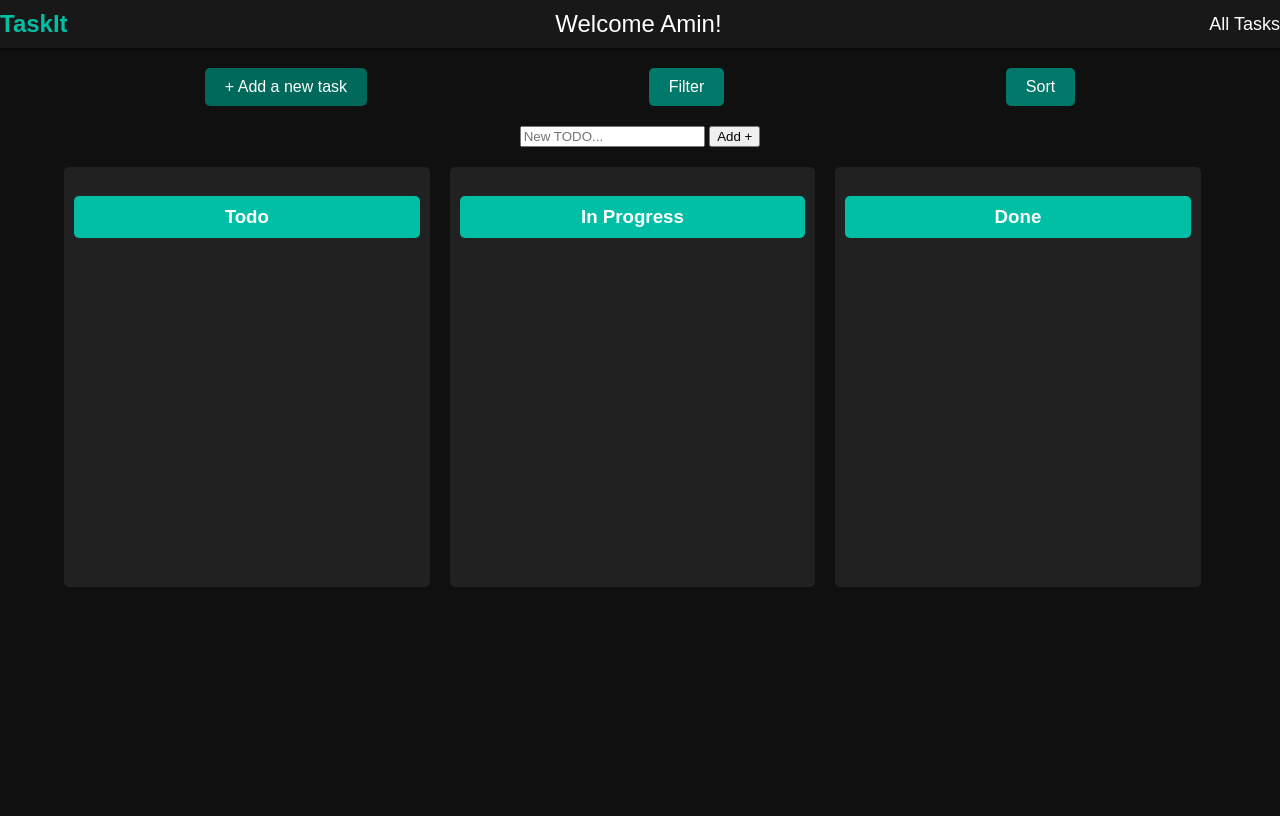
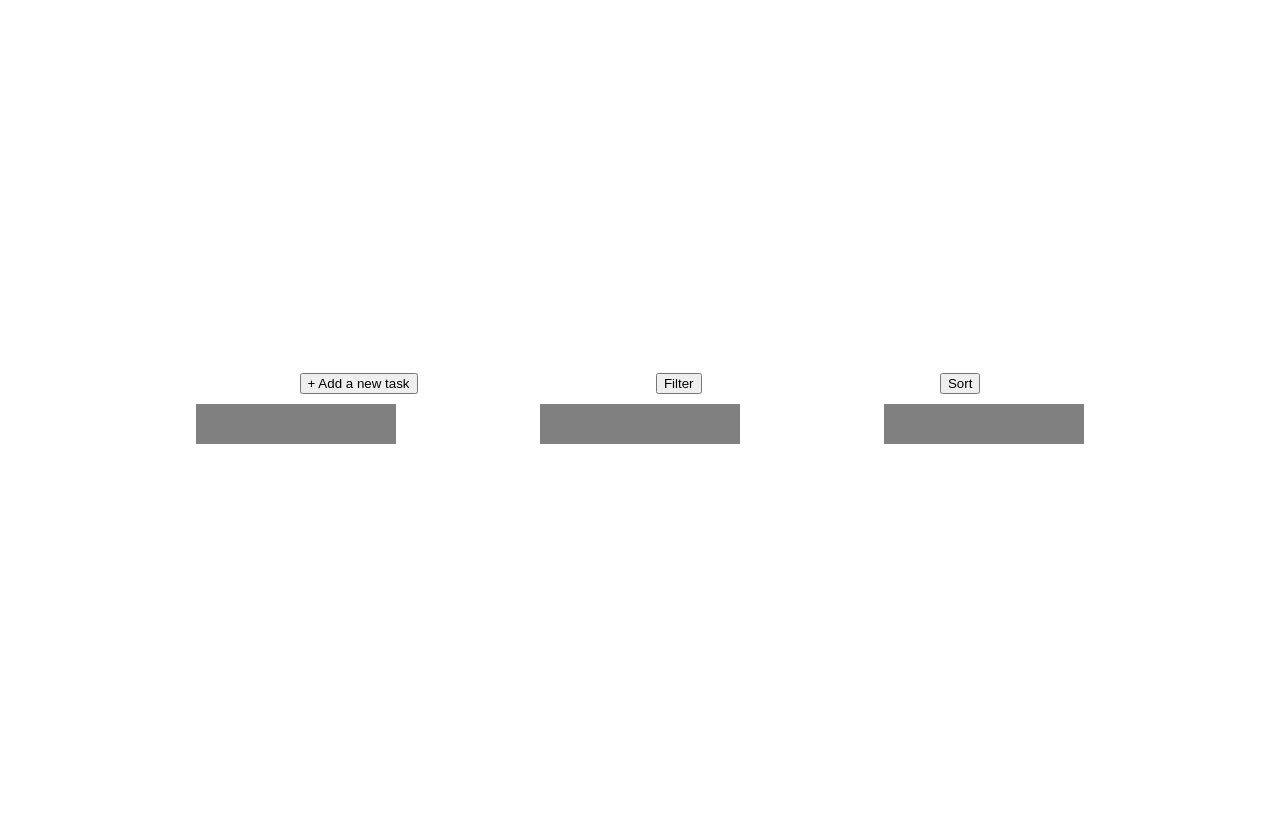
Before and after one commit to AminBihamta/TaskIt, a PHP site: page / in a window 1280 px wide. Before the commit the page ends 587 px from the top, so only its background shows below. Run offline with PHP 8.4, Linux system fonts and the light colour scheme.

Commit message:
Revert "kanban board"
This reverts commit 4523f4f4c7fc7cc9b4bff18f8f5e51e15b864c90.

```diff
--- a/drag.js
+++ /dev/null
@@ -1,41 +0,0 @@
-document.addEventListener("DOMContentLoaded", () => {
-    const draggables = document.querySelectorAll(".task");
-    const droppables = document.querySelectorAll(".swim-lane");
-
-    draggables.forEach((task) => {
-      task.addEventListener("dragstart", () => {
-        task.classList.add("is-dragging");
-      });
-      task.addEventListener("dragend", () => {
-        task.classList.remove("is-dragging");
-      });
-    });
-
-    droppables.forEach((zone) => {
-      zone.addEventListener("dragover", (e) => {
-        e.preventDefault();
-        const bottomTask = insertAboveTask(zone, e.clientY);
-        const curTask = document.querySelector(".is-dragging");
-        if (!bottomTask) {
-          zone.appendChild(curTask);
-        } else {
-          zone.insertBefore(curTask, bottomTask);
-        }
-      });
-    });
-
-    const insertAboveTask = (zone, mouseY) => {
-      const els = zone.querySelectorAll(".task:not(.is-dragging)");
-      let closestTask = null;
-      let closestOffset = Number.NEGATIVE_INFINITY;
-      els.forEach((task) => {
-        const { top } = task.getBoundingClientRect();
-        const offset = mouseY - top;
-        if (offset < 0 && offset > closestOffset) {
-          closestOffset = offset;
-          closestTask = task;
-        }
-      });
-      return closestTask;
-    };
-  });
--- a/homepage.css
+++ b/homepage.css
@@ -1,142 +1,40 @@
 body {
-  margin: 0;
-  padding: 0;
-  font-family: Arial, sans-serif;
-  background-color: #101010;
-  color: #ffffff;
+  height: 100vh;
   display: flex;
-  flex-direction: column;
+  justify-content: space-evenly;
   align-items: center;
 }
 
-header {
-  width: 100%;
-  padding: 10px 20px;
+.boxedDiv {
+  width: 90%;
   display: flex;
-  justify-content: space-between;
-  align-items: center;
-  background-color: #181818;
-  box-shadow: 0 2px 4px rgba(0, 0, 0, 0.5);
+  justify-content: center;
+  gap: 10px;
+  flex-direction: column;
 }
 
-.logo {
-  font-size: 24px;
-  font-weight: bold;
-  color: #00bfa5;
-}
-
-.user-greeting {
-  font-size: 24px;
-}
-
-.all-tasks-link {
-  font-size: 18px;
-  cursor: pointer;
-}
-
-.board-container {
-  width: 90%;
-  margin: 20px 0;
-}
-
-.controls {
+.space-evenly-items {
   display: flex;
-  justify-content: space-around;
-  margin-bottom: 20px;
-}
-
-.controls button {
-  padding: 10px 20px;
-  border: none;
-  border-radius: 5px;
-  cursor: pointer;
-  background-color: #009688;
-  color: #fff;
-  font-size: 16px;
-}
-
-#add-task-btn {
-  background-color: #00695c;
-}
-
-#filter-btn, #sort-btn {
-  background-color: #00796b;
-}
-
-.board {
-  display: flex;
-  flex-direction: column;
-  align-items: center;
-}
-
-#todo-form {
-  margin-bottom: 20px;
-}
-
-.lanes {
-  display: flex;
-  gap: 20px;
-  width: 100%;
-}
-
-.swim-lane {
-  background-color: #212121;
-  padding: 10px;
-  border-radius: 5px;
-  width: 30%;
-  min-height: 400px;
-}
-
-.heading {
-  text-align: center;
-  background-color: #00bfa5;
-  padding: 10px;
-  border-radius: 5px;
-}
-
-.task {
-  background-color: #424242;
-  border: 1px solid #00bfa5;
-  padding: 10px;
-  margin-bottom: 10px;
-  border-radius: 5px;
-  cursor: grab;
-  display: flex;
-  justify-content: space-between;
-  align-items: center;
-}
-
-.task.is-dragging {
-  opacity: 0.5;
-}
-
-#edit-task-modal {
-  position: fixed;
-  top: 50%;
-  left: 50%;
-  transform: translate(-50%, -50%);
-  background-color: #333;
-  padding: 20px;
-  border-radius: 10px;
-  z-index: 1000;
-  display: none;
-}
-
-.edit-task-container {
-  display: flex;
-  flex-direction: column;
+  justify-content: space-evenly;
   gap: 10px;
 }
 
-#edit-task-modal input, #edit-task-modal select, #edit-task-modal textarea, #save-task-btn {
-  width: 100%;
-  padding: 10px;
-  border-radius: 5px;
-  border: none;
+#kanbanboardContainer {
+  display: flex;
+  flex-direction: row;
+  justify-content: space-evenly;
+  gap: 20px;
 }
 
-#save-task-btn {
-  background-color: #00bfa5;
-  color: #fff;
-  cursor: pointer;
+#kanbanboardContainer div {
+  background-color: gray;
+  display: flex;
+  flex-direction: column;
+  gap: 20px;
 }
+
+.taskItem {
+  width: 200px;
+  height: 40px;
+  background-color: red;
+}
--- a/index.html
+++ b/index.html
@@ -3,53 +3,26 @@
   <head>
     <meta charset="UTF-8" />
     <meta name="viewport" content="width=device-width, initial-scale=1.0" />
-    <title>TaskIt Kanban Board</title>
+    <title>Document</title>
     <link rel="stylesheet" href="homepage.css" />
-    <script src="drag.js" defer></script>
-    <script src="todo.js" defer></script>
   </head>
   <body>
-    <header>
-      <div class="logo">TaskIt</div>
-      <div class="user-greeting">Welcome Amin!</div>
-      <div class="all-tasks-link">All Tasks</div>
-    </header>
-    <div class="board-container">
-      <div class="controls">
-        <button id="add-task-btn">+ Add a new task</button>
-        <button id="filter-btn">Filter</button>
-        <button id="sort-btn">Sort</button>
+    <div class="boxedDiv">
+      <div class="space-evenly-items">
+        <button>+ Add a new task</button>
+        <button>Filter</button>
+        <button>Sort</button>
       </div>
-      <div class="board">
-        <form id="todo-form" class="hidden">
-          <input type="text" placeholder="New TODO..." id="todo-input" />
-          <button type="submit">Add +</button>
-        </form>
-        <div id="kanbanboardContainer" class="lanes">
-          <div class="swim-lane" id="todo-lane">
-            <h3 class="heading">Todo</h3>
-          </div>
-          <div class="swim-lane" id="doing-lane">
-            <h3 class="heading">In Progress</h3>
-          </div>
-          <div class="swim-lane" id="done-lane">
-            <h3 class="heading">Done</h3>
-          </div>
+      <div id="kanbanboardContainer">
+        <div>
+          <div class="taskItem"></div>
         </div>
-      </div>
-    </div>
-    <div id="edit-task-modal" class="hidden">
-      <div class="edit-task-container">
-        <h3>Edit Task</h3>
-        <input type="text" id="edit-task-title" placeholder="Task Title" />
-        <input type="date" id="edit-task-date" />
-        <select id="edit-task-priority">
-          <option value="low">Low</option>
-          <option value="medium">Medium</option>
-          <option value="high">High</option>
-        </select>
-        <textarea id="edit-task-notes" placeholder="Notes"></textarea>
-        <button id="save-task-btn">Save</button>
+        <div>
+          <div class="taskItem"></div>
+        </div>
+        <div>
+          <div class="taskItem"></div>
+        </div>
       </div>
     </div>
   </body>
--- a/todo.js
+++ /dev/null
@@ -1,68 +0,0 @@
-document.addEventListener("DOMContentLoaded", () => {
-    const form = document.getElementById("todo-form");
-    const input = document.getElementById("todo-input");
-    const todoLane = document.getElementById("todo-lane");
-    const editModal = document.getElementById("edit-task-modal");
-    const editTitle = document.getElementById("edit-task-title");
-    const editDate = document.getElementById("edit-task-date");
-    const editPriority = document.getElementById("edit-task-priority");
-    const editNotes = document.getElementById("edit-task-notes");
-    const saveTaskBtn = document.getElementById("save-task-btn");
-    let currentTask = null;
-
-    form.addEventListener("submit", (e) => {
-      e.preventDefault();
-      const value = input.value;
-      if (!value) return;
-
-      addTask(value, todoLane);
-      input.value = "";
-    });
-
-    const addTask = (value, lane) => {
-      const taskContainer = document.createElement("div");
-      taskContainer.classList.add("task-container");
-
-      const newTask = document.createElement("p");
-      newTask.classList.add("task");
-      newTask.setAttribute("draggable", "true");
-      newTask.innerText = value;
-
-      taskContainer.appendChild(newTask);
-      lane.appendChild(taskContainer);
-
-      newTask.addEventListener("dragstart", () => {
-        newTask.classList.add("is-dragging");
-      });
-
-      newTask.addEventListener("dragend", () => {
-        newTask.classList.remove("is-dragging");
-      });
-
-      newTask.addEventListener("click", () => {
-        currentTask = newTask;
-        openEditModal(newTask.innerText);
-      });
-    };
-
-    const openEditModal = (taskTitle) => {
-      editTitle.value = taskTitle;
-      editDate.value = "";
-      editPriority.value = "low";
-      editNotes.value = "";
-      editModal.style.display = "block";
-    };
-
-    saveTaskBtn.addEventListener("click", () => {
-      if (currentTask) {
-        currentTask.innerText = editTitle.value;
-      }
-      editModal.style.display = "none";
-    });
-
-    window.addEventListener("click", (e) => {
-      if (e.target === editModal) {
-        editModal.style.display = "none";
-      }
-    });
-  });
```
